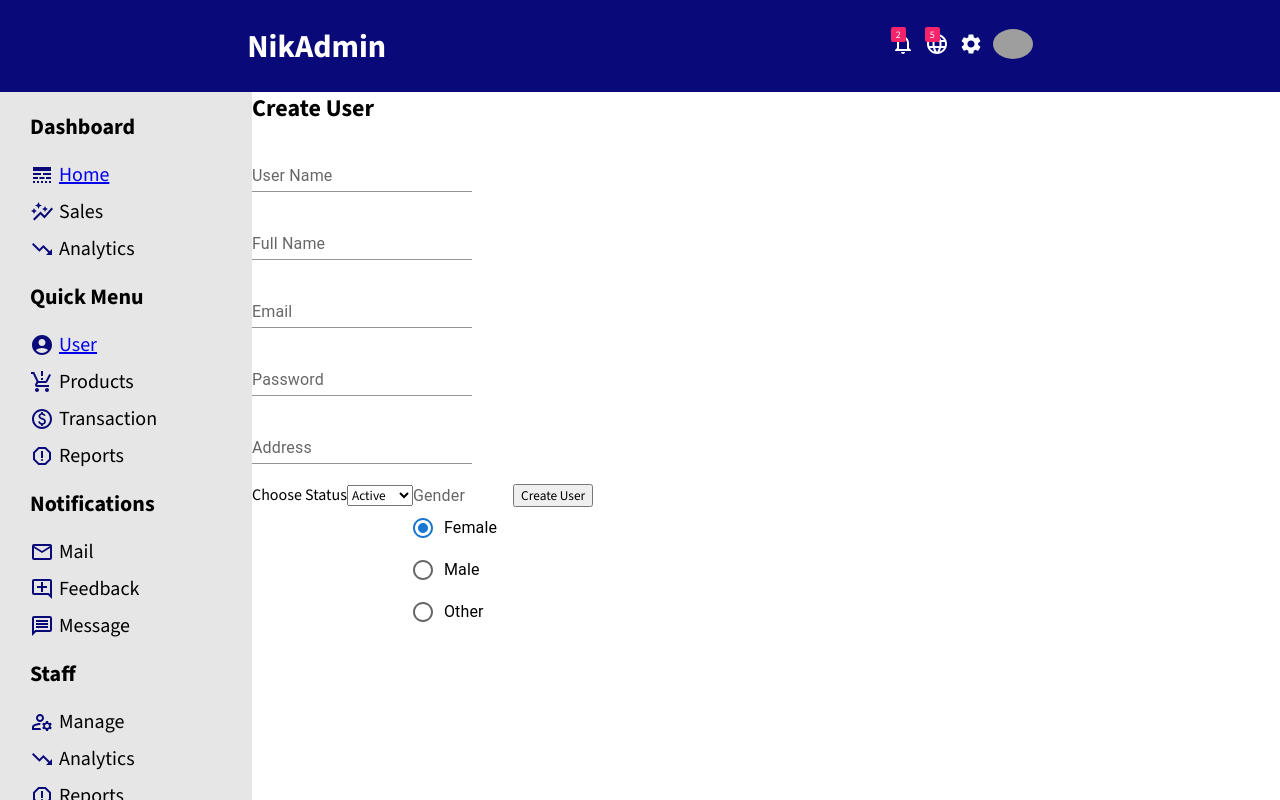
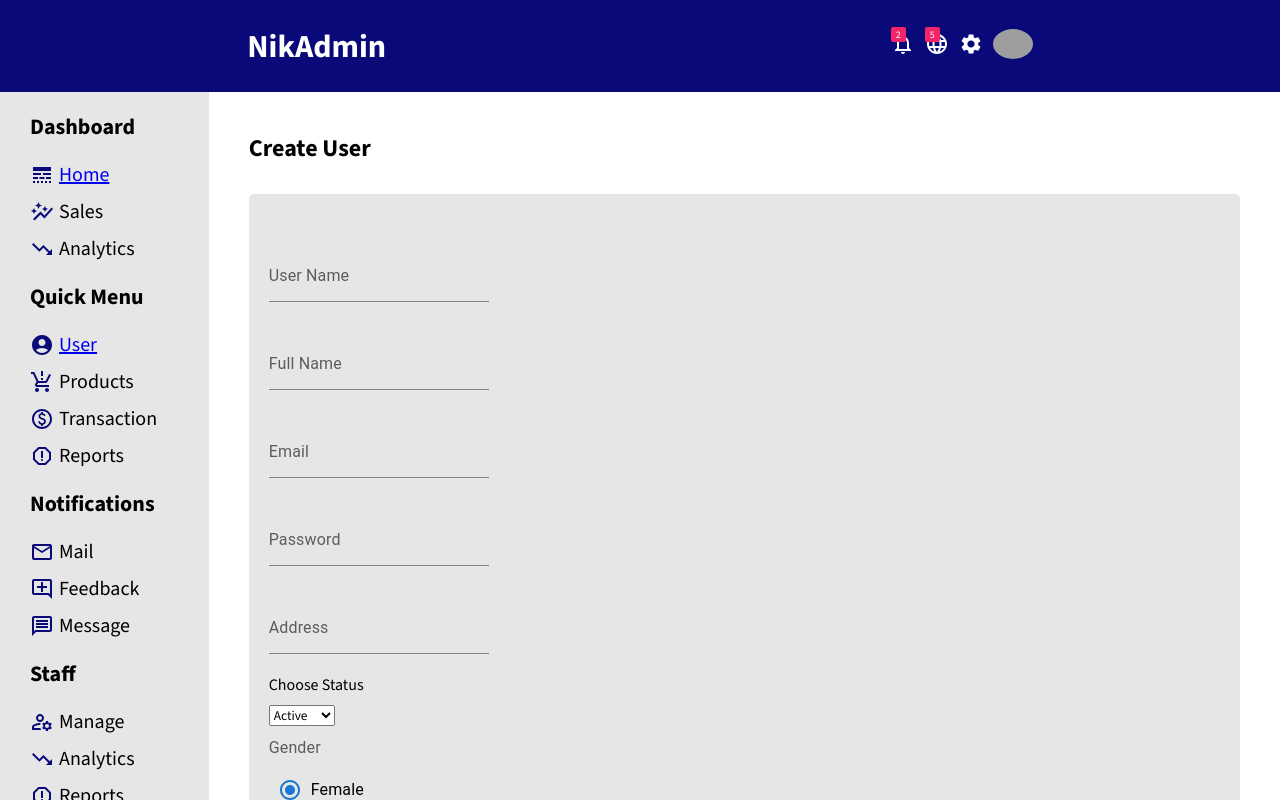
Before and after one commit to Samiul-Ahmed-96/admin-dashboard, a React (Create React App) app: page /CreateUser in a window 1280 px wide. Shown: the top 800 px of the page. Built offline with nearby package versions, Linux system fonts and the light colour scheme; grey boxes are pictures that could not be loaded.

Commit message:
Style Added

```diff
--- a/src/Pages/CreateUser/CreateUser.js
+++ b/src/Pages/CreateUser/CreateUser.js
@@ -1,11 +1,12 @@
 import { FormControl, FormControlLabel, FormLabel, Radio, RadioGroup, TextField } from '@mui/material';
 import React from 'react';
+import "./CreateUser.scss";
 
 const CreateUser = () => {
     return (
         <div className='create-user'>
            <h2>Create User</h2>
-           <form>
+           <form className='create-user-form'>
            <TextField id="standard-basic" label="User Name" variant="standard" />
            <TextField id="standard-basic" label="Full Name" variant="standard" />
            <TextField id="standard-basic" label="Email" variant="standard" />
@@ -28,7 +29,7 @@ const CreateUser = () => {
              <FormControlLabel value="other" control={<Radio />} label="Other" />
            </RadioGroup>
          </FormControl>
-         <input type="submit" value="Create User" />
+         <input type="submit" id="create-user-btn" value="Create User" />
 
 
            </form>
--- a/src/Pages/CreateUser/CreateUser.scss
+++ b/src/Pages/CreateUser/CreateUser.scss
@@ -0,0 +1,33 @@
+.create-user {
+  padding: 40px;
+  width: 100%;
+}
+
+form.create-user-form label {
+  margin: 10px 0px;
+}
+
+form.create-user-form select {
+  display: block;
+  margin: 10px 0px;
+}
+
+form.create-user-form input {
+  display: block;
+  margin: 10px 0px;
+}
+form.create-user-form {
+  background: #e6e6e6;
+  padding: 20px;
+  border-radius: 5px;
+  margin-top: 30px;
+}
+#create-user-btn {
+  background: #09097a;
+  color: #fff;
+  font-size: 18px;
+  border: none;
+  padding: 10px 30px;
+  border-radius: 5px;
+  cursor: pointer;
+}
```
